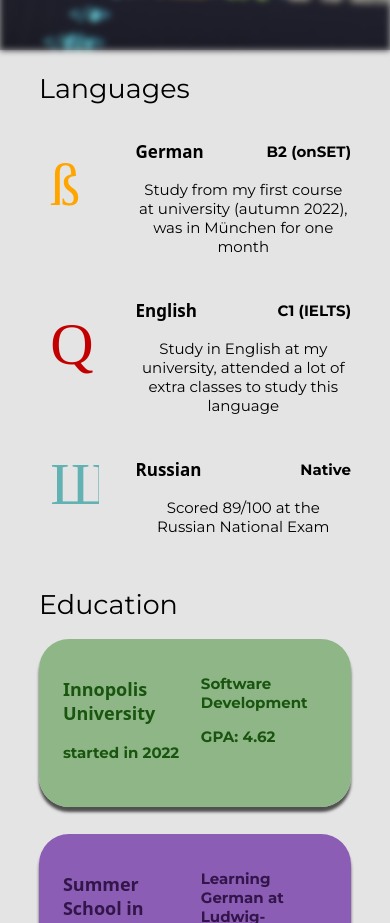
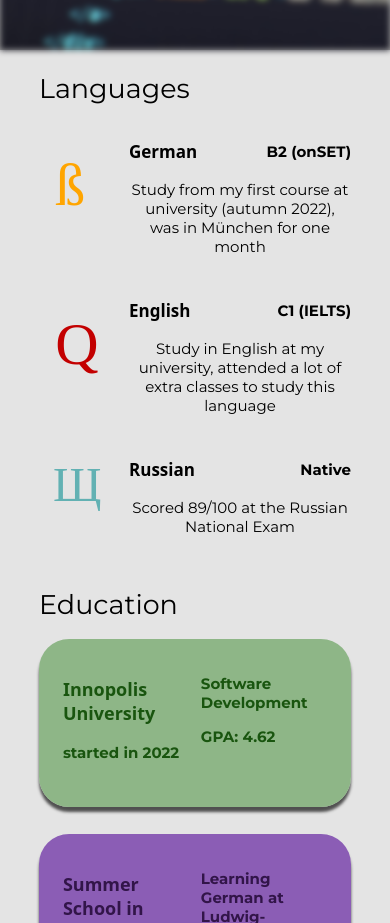
Before and after one commit to Nickolaus-899/portfolio, a React (Create React App) app: page / in a window 390 px wide. Shown: the part 800-1723 px from the top of the page. Built offline with nearby package versions, Linux system fonts and the light colour scheme; the HTML template or start-up script is replaced by a standard one; a web font is replaced by a local one.

Commit message:
fixed language icons (6)

```diff
--- a/src/components/skills/css/languageSkills.css
+++ b/src/components/skills/css/languageSkills.css
@@ -40,10 +40,7 @@
     align-items: center;
     justify-content: center;
 
-    padding: 0.2vw;
-}
-.language-icon img {
-    width: 4vw;
+    padding: 0;
 }
 
 @media only screen and (max-width: 800px) {
@@ -62,10 +59,8 @@
 
     .language-icon {
         min-width: 70px;
-        margin-right: 5px;
     }
     .language-icon img {
         width: 60px;
-        margin-right: 12px;
     }
 }
```
Also changed, not shown: src/images/languages/ru.svg.
